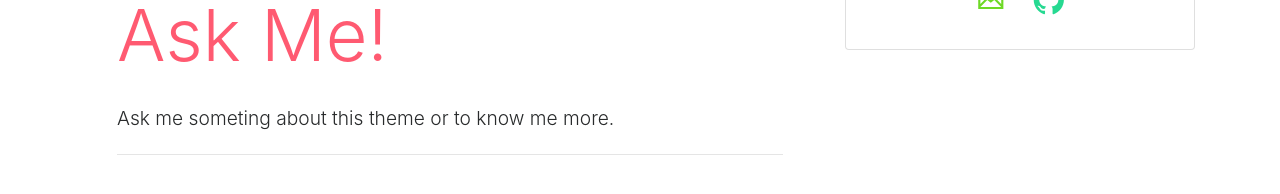
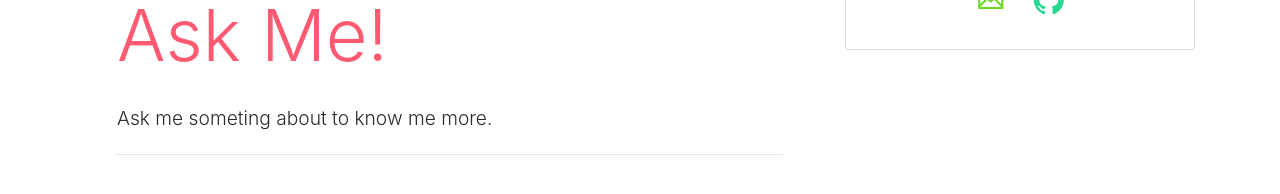
Before and after one commit to gompanghee/gompanghee.github.io, a Jekyll site: the page built from about.html, in a window 1280 px wide and 900 px high, scrolled down 3831 px. Shown: the part 625-819 px from the top of the window. Built offline with Jekyll 4.4.1, drawn with Linux system fonts in a browser that asks for light colours; nearby versions of some CDN libraries; some web fonts are replaced; comment, search, counter and statistics services are not loaded.

Commit message:
Update about.html

```diff
--- a/_includes/themes/bootstrap/about.html
+++ b/_includes/themes/bootstrap/about.html
@@ -57,7 +57,7 @@
           <div>
             <div class="jumbotron" style="background: white">
               <h1 class="display-3">Ask Me!</h1>
-              <p class="lead">Ask me someting about this theme or to know me more.</p>
+              <p class="lead">Ask me someting about to know me more.</p>
               <hr class="my-4">
             </div>
             {% include JB/comments %}
```
